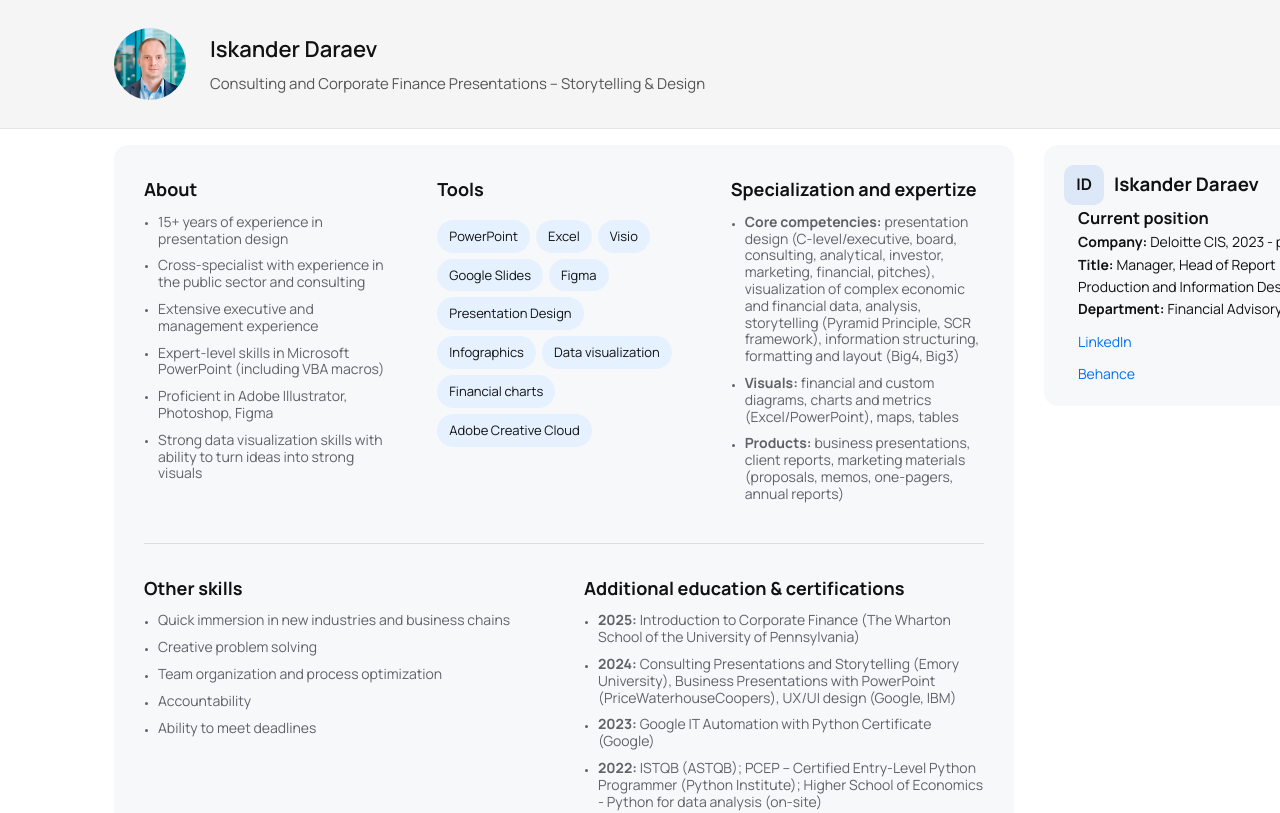
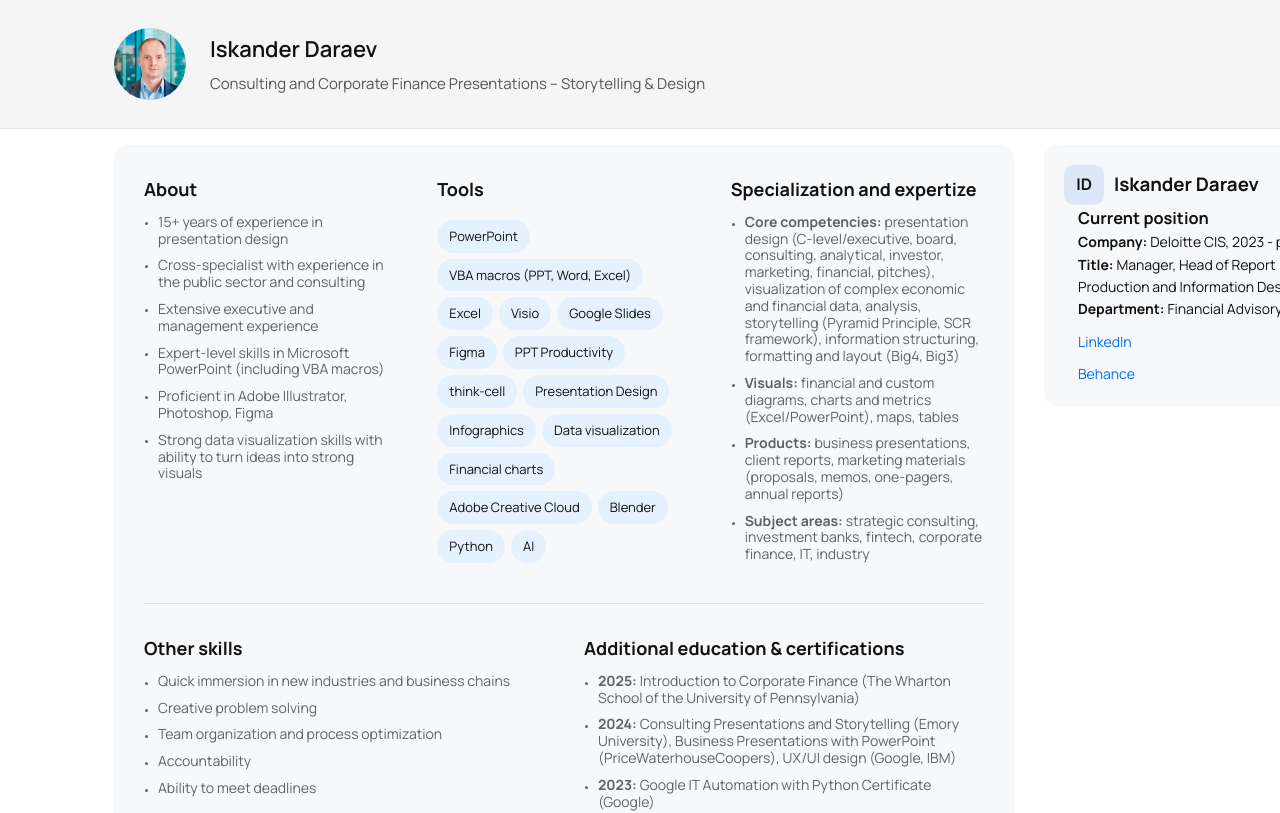
Before and after one commit to isk06/iskd, a Next.js app: page / in a window 1280 px wide. Shown: the top 813 px of the page. Built offline with nearby package versions, Linux system fonts and the light colour scheme.

Commit message:
new struct

```diff
--- a/app/page.tsx
+++ b/app/page.tsx
@@ -69,15 +69,21 @@ export default function HomePage() {
                 <h3>Tools</h3>
                 <div className="skills-pills">
                   <span>PowerPoint</span>
+                  <span>VBA macros (PPT, Word, Excel)</span>
                   <span>Excel</span>
                   <span>Visio</span>
                   <span>Google Slides</span>
                   <span>Figma</span>
+                  <span>PPT Productivity</span>
+                  <span>think-cell</span>
                   <span>Presentation Design</span>
                   <span>Infographics</span>
                   <span>Data visualization</span>
                   <span>Financial charts</span>
                   <span>Adobe Creative Cloud</span>
+                  <span>Blender</span>
+                  <span>Python</span>
+                  <span>AI</span>
                 </div>
               </div>
 
@@ -91,7 +97,8 @@ export default function HomePage() {
                   information structuring, formatting and layout (Big4, Big3)</li>
                   <li><strong>Visuals:</strong> financial and custom diagrams, charts and metrics (Excel/PowerPoint), maps, tables</li>
                   <li><strong>Products:</strong> business presentations, client reports, marketing materials (proposals, memos, one-pagers, annual reports)</li>
-
+                  <li><strong>Subject areas:</strong> strategic consulting, investment banks, fintech,
+      corporate finance, IT, industry</li>
                 </ul>
               </div>
 
```
